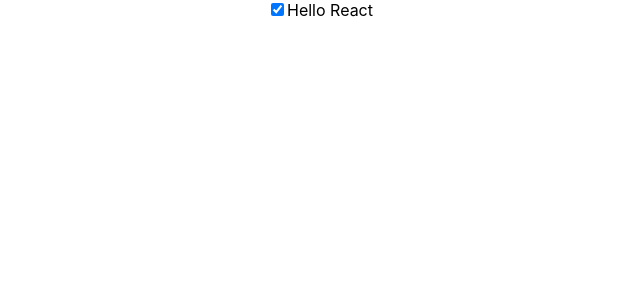
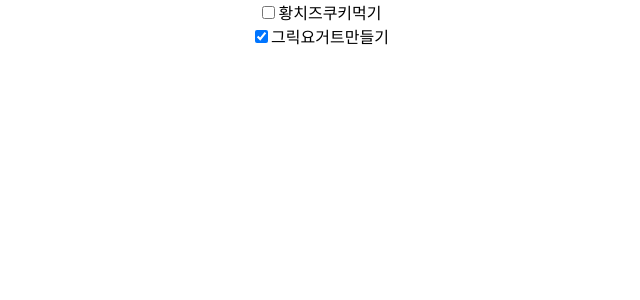
Before and after one commit to king0jin/ToDoWebApp, a React (Create React App) app in the folder reacttodoapp/: page / in a window 1280 px wide. Shown: the top 300 px of the page, without its empty margins (320-960 px from the left). Built offline with nearby package versions, Linux system fonts and the light colour scheme.

Commit message:
여러개 목록 보여주기

```diff
--- a/reacttodoapp/src/App.js
+++ b/reacttodoapp/src/App.js
@@ -5,13 +5,18 @@
 class App extends React.Component{
   constructor(props) {
     super(props);
-    this.state = {item: { id: 0, title: "Hello React", done: true}};
+    // 데이터 생성
+    this.state = {item: [{ id: 0, title: "황치즈쿠키먹기", done: false},
+                         { id: 1, title: "그릭요거트만들기", done: true}]};
   }
 
   render() {
+    //컴포넌트 만들기
+    let todoItems = this.state.item.map((item, idx) => (<ToDo item={item} key={item.id}/>));
+
     return (
       <div className="App">
-        <ToDo item={this.state.item} />
+        {todoItems}
       </div>
     );
   }
```
